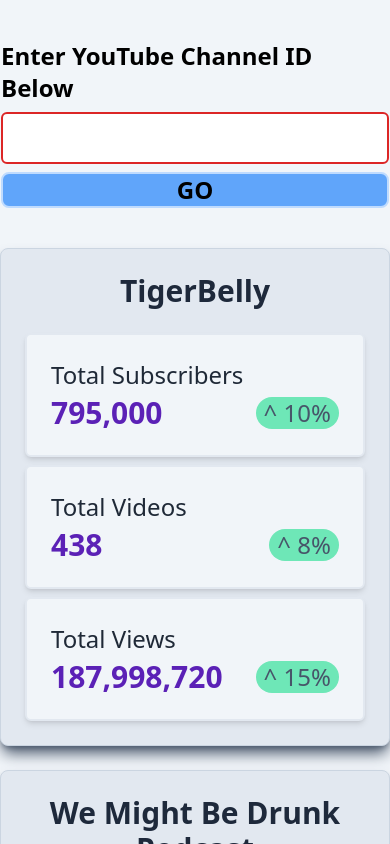
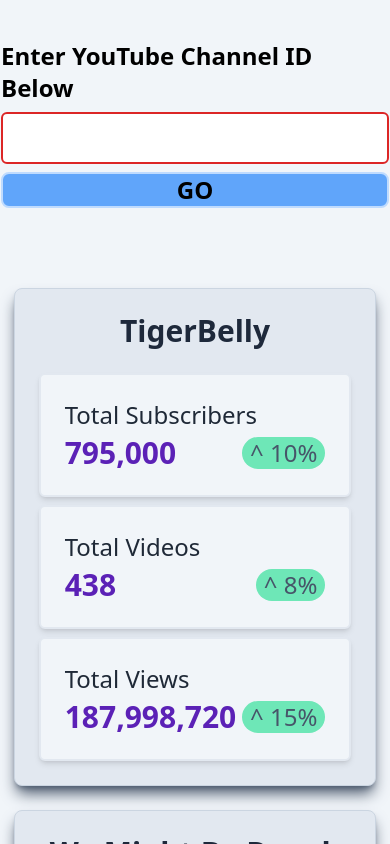
Before and after one commit to rstott87/analytics_api, a Next.js app: page /channel-search in a window 390 px wide. Shown: the top 844 px of the page. Built offline with nearby package versions, Linux system fonts and the light colour scheme.

Commit message:
adjusted responsiveness

```diff
--- a/src/components/CardDisplay.jsx
+++ b/src/components/CardDisplay.jsx
@@ -1,6 +1,6 @@
 function CardDisplay (props) {
     return (
-      <div>
+      <div className="p-10 md:p-20 w-full min-w-min">
         <ul>{props.listOfPodcastCards}</ul>
       </div>
     );
--- a/src/components/ChannelCard.jsx
+++ b/src/components/ChannelCard.jsx
@@ -3,7 +3,7 @@
 
 function ChannelCard(props) {
   return (
-    <div className="p-6 mb-6 shadow-lg shadow-slate-600 flex flex-col gap-3 text-slate-300 bg-slate-200 rounded-lg border text-center border-slate-300">
+    <div className="w-full p-6 mb-6 shadow-lg shadow-slate-600 flex flex-col gap-3 text-slate-300 bg-slate-200 rounded-lg border text-center border-slate-300">
       <p className=" text-slate-800 font-semibold text-3xl">{props.title}</p>
       <div className="flex justify-center">
         {/* <img
```
